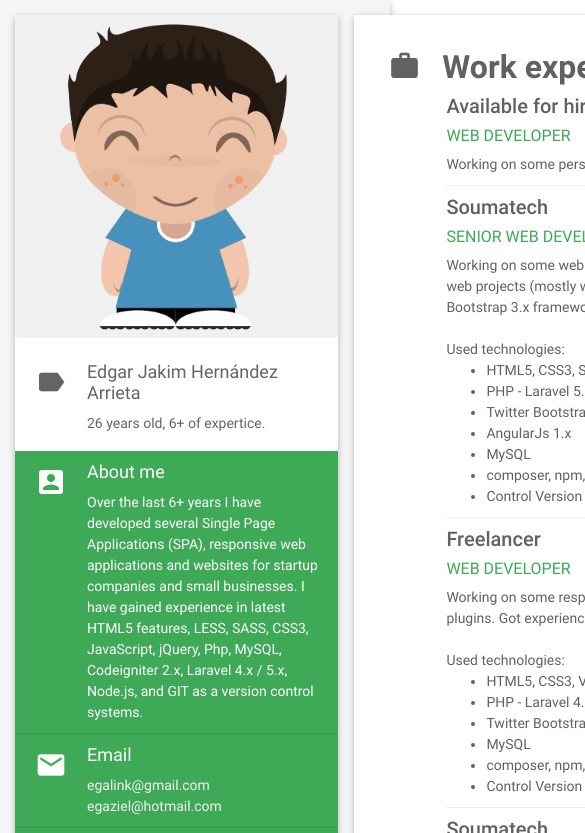
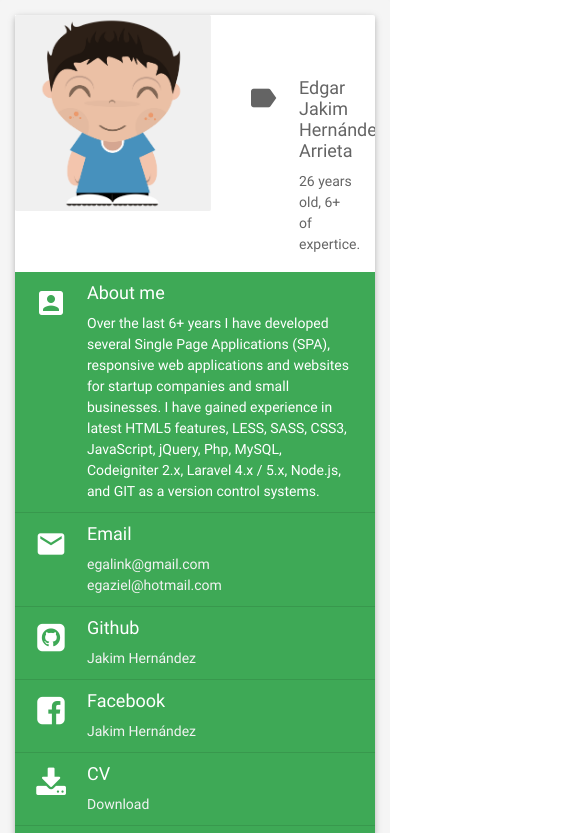
Before and after one commit to egalink/egalink.github.io, a plain HTML site: page cv/index.html in a window 390 px wide. Shown: the top 833 px of the page, 585 px wide, since content can reach past the window. Drawn offline with Linux system fonts and the light colour scheme.

Commit message:
add option to download my CV.

```diff
--- a/cv/dist/app.css
+++ b/cv/dist/app.css
@@ -17,7 +17,7 @@ a { color: #3EA956; }
 #main {
   display: block;
   margin: 0 auto;
-  width: 980px;
+  max-width: 980px;
 }
 #sidebar {
   width: 33%;
@@ -137,3 +137,38 @@ a { color: #3EA956; }
   margin: 10px 0;
   background-color: #eeeeee;
 }
+
+@media screen and (max-width: 800px)
+{
+
+  #sidebar {
+    width: 100%;
+    float: none;
+  }
+
+  #sidebar .presentation {
+    clear: both;
+  }
+
+  #sidebar .presentation .profile-img {
+    float: left;
+    max-width: 196px;
+    margin: 0 auto;
+    margin-right: 16px;
+  }
+
+  #sidebar .presentation #hire-me {
+    padding-top: 45px;
+  }
+
+  #sidebar .sidebar-content {
+    clear: both;
+  }
+
+  #content {
+    width: 100%;
+    float: none;
+    padding-left: 0;
+  }
+
+}
--- a/cv/index.html
+++ b/cv/index.html
@@ -27,6 +27,7 @@
             <div>
                 <div id="main">
                     <div id="sidebar" class="card">
+                        <div class="presentation">
                             <img class="responsive-img profile-img" src="../images/photo.png" alt="">
                             <div id="hire-me">
                                 <ul class="collection">
@@ -36,6 +37,7 @@
                                         <p>26 years old, 6+ of expertice.</p>
                                     </li>
                                 </ul>
+                            </div>
                         </div>
                         <div class="sidebar-content">
                             <div id="sidebar-info">
@@ -66,6 +68,11 @@
                                         <i class="fa fa-facebook-square circle"></i>
                                         <span class="title">Facebook</span>
                                         <p><a target="_blank" href="https://www.facebook.com/egaziel">Jakim Hernández</a></p>
+                                    </li>
+                                    <li class="collection-item avatar">
+                                        <i class="fa fa-download circle"></i>
+                                        <span class="title">CV</span>
+                                        <p><a target="_blank" href="./dist/img/cv.png" syle="color: #3EA956;">Download</a></p>
                                     </li>
                                     <li class="collection-item avatar">
                                         <i class="material-icons circle">code</i>
```
Also changed, not shown: index.html (+1 -0 lines), cv/dist/img/cv.png (added). Lines whose indentation alone changed are shown as unchanged.
